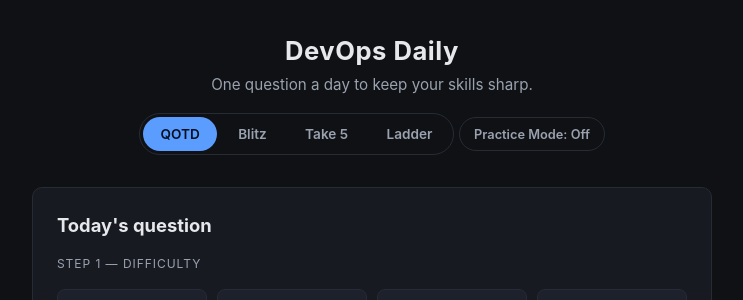
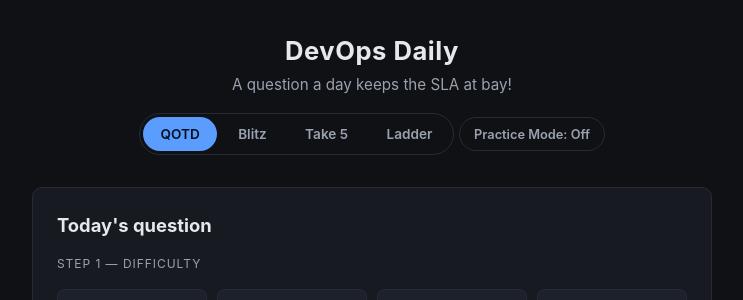
Before and after one commit to JGGHalfhide/devops-daily, a FastAPI app: page / in a window 1280 px wide. Shown: the top 300 px of the page, without its empty margins (268-1011 px from the left). Run offline with FastAPI, Linux system fonts and the light colour scheme; data that the repository does not hold is empty.

Commit message:
changed index.html subheader

```diff
--- a/templates/index.html
+++ b/templates/index.html
@@ -10,7 +10,7 @@
   <div class="page">
     <header class="page-header">
       <h1>DevOps&nbsp;Daily</h1>
-      <p class="tagline">One question a day to keep your skills sharp.</p>
+      <p class="tagline">A question a day keeps the SLA at bay!</p>
       <div class="mode-tabs" id="mode-tabs">
         <button class="mode-tab" data-mode="qotd">QOTD</button>
         <button class="mode-tab" data-mode="blitz">Blitz</button>
```
